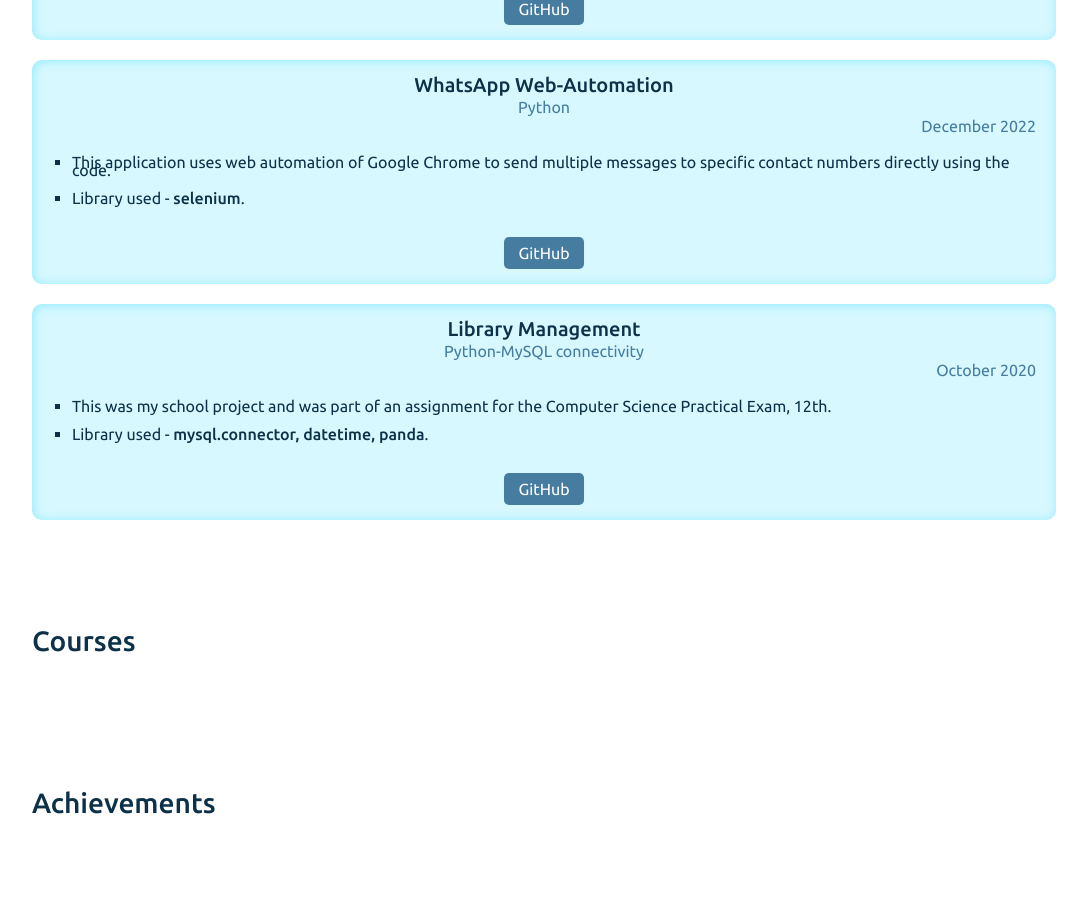
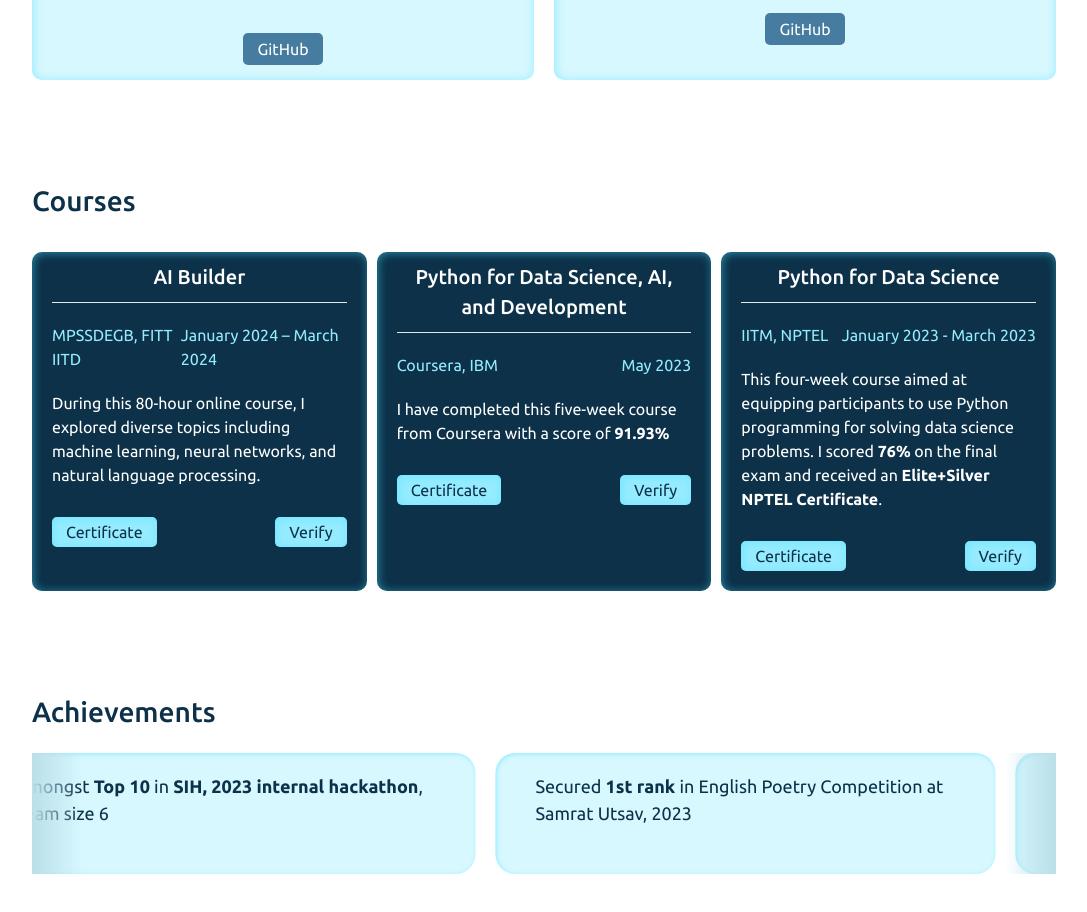
Before and after one commit to anubagre/portfolio-anu, a React (Create React App) app: page / in a window 1280 px wide. Shown: the part 1840-2752 px from the top of the page, without its empty margins (96-1183 px from the left). Before the commit the page ends 2684 px from the top, so only its background shows below. Built offline with nearby package versions, Linux system fonts and the light colour scheme; what tailwindcss-dotted-background would draw is missing.

Commit message:
added courses and achi

```diff
--- a/src/Components/Achievements.jsx
+++ b/src/Components/Achievements.jsx
@@ -1,11 +1,32 @@
 import React from 'react'
 import '../Styles/achievements.css'
 
-export default function Achievements({componentRef}) {
+export default function Achievements({ componentRef }) {
   return (
     <div className='achievements-main-div'>
       <div className='empty-space' ref={componentRef}></div>
       <div className='achievements-heading'>Achievements</div>
+      <div className="all-achievements">
+        <div className="achi-slider">
+          <div><a href="https://www.linkedin.com/posts/anu-bagre_team-techfest-winner-activity-7027564170933854208-4E8K?utm_source=share&utm_medium=member_desktop" target='_blank'><b>1st rank</b> in Coding Competition, <b>Satyarth</b> (Tech fest 2023, SATI, Vidisha); Team size-5</a></div>
+          <div><a href="https://www.linkedin.com/posts/anu-bagre_kriyeta-hackathon-innovation-activity-7167070886401970176-n_3C?utm_source=share&utm_medium=member_desktop" target='_blank'>Amongst <b>Top 5</b> in Kriyeta 2.0 hackathon, Team size 5</a></div>
+          <div>Amongst <b>Top 10</b> in <b>SIH, 2023 internal hackathon</b>, Team size 6 </div>
+          <div><a href="https://youtu.be/5ggWsD5qUi4?si=DP0El7aH3idQomDx" target='_blank'>Secured <b>1st rank</b> in English Poetry Competition at Samrat Utsav, 2023</a></div>
+          <div>Secured <b>2nd rank</b> in Hindi Extempore Competition at Samrat Utsav, 2022</div>
+          <div><a href="https://drive.google.com/file/d/1ymF4oRjuW7_LSCM0RiqzrTbHDKpSe3Mc/view?usp=sharing" target='_blank'>Participated in <b>Google Solution Challenge</b>, 2024</a></div>
+          <div>Participated in Debate, Quiz, Slogan, Poem, Drawing, and Essay Writing Competition and received applauds</div>
+        </div>
+        <div className="achi-slider">
+          <div><a href="https://www.linkedin.com/posts/anu-bagre_team-techfest-winner-activity-7027564170933854208-4E8K?utm_source=share&utm_medium=member_desktop" target='_blank'><b>1st rank</b> in Coding Competition, <b>Satyarth</b> (Tech fest 2023, SATI, Vidisha); Team size-5</a></div>
+          <div><a href="https://www.linkedin.com/posts/anu-bagre_kriyeta-hackathon-innovation-activity-7167070886401970176-n_3C?utm_source=share&utm_medium=member_desktop" target='_blank'>Amongst <b>Top 5</b> in Kriyeta 2.0 hackathon, Team size 5</a></div>
+          <div>Amongst <b>Top 10</b> in <b>SIH, 2023 internal hackathon</b>, Team size 6 </div>
+          <div><a href="https://youtu.be/5ggWsD5qUi4?si=DP0El7aH3idQomDx" target='_blank'>Secured <b>1st rank</b> in English Poetry Competition at Samrat Utsav, 2023</a></div>
+          <div>Secured <b>2nd rank</b> in Hindi Extempore Competition at Samrat Utsav, 2022</div>
+          <div><a href="https://drive.google.com/file/d/1ymF4oRjuW7_LSCM0RiqzrTbHDKpSe3Mc/view?usp=sharing" target='_blank'>Participated in <b>Google Solution Challenge</b>, 2024</a></div>
+          <div>Participated in Debate, Quiz, Slogan, Poem, Drawing, and Essay Writing Competition and received applauds</div>
+        </div>
+      </div>
+      <div className='end-text'>Thanks for visiting!</div>
     </div>
   )
 }
--- a/src/Components/Courses.jsx
+++ b/src/Components/Courses.jsx
@@ -1,11 +1,56 @@
 import React from 'react'
 import '../Styles/courses.css'
 
-export default function Courses({componentRef}) {
+export default function Courses({ componentRef }) {
   return (
     <div className='courses-main-div'>
       <div className='empty-space' ref={componentRef}></div>
       <div className='courses-heading'>Courses</div>
+      <div className="all-courses">
+        {/* AI Builder */}
+        <div className="ai-builder course">
+          <div className="course-heading">AI Builder</div>
+          <hr />
+          <div className='course-detail'>
+            <div className='course-by'>MPSSDEGB, FITT IITD</div>
+            <div className="course-date">January 2024 – March 2024</div>
+          </div>
+          <div className='course-description'>During this 80-hour online course, I explored diverse topics including machine learning, neural networks, and natural language processing.</div>
+          <div className='course-buttons'>
+            <a href="https://drive.google.com/file/d/1GVze5SKC8HJ1ZDYNKIFZ9Yv5b0YZx5oE/view?usp=sharing" target='_blank'>Certificate</a>
+            <a href="https://mp-iitd.in/index.php/cohort-1-january-to-march-2024-certificates/" target='_blank'>Verify</a>
+          </div>
+        </div>
+        {/* Python for DS, AI and Dev */}
+        <div className="python-1 course">
+          <div className="course-heading">Python for Data Science, AI, and Development</div>
+          <hr />
+          <div className='course-detail'>
+            <div className='course-by'>Coursera, IBM</div>
+            <div className="course-date">May 2023</div>
+          </div>
+          <div className='course-description'>I have completed this five-week course from Coursera with a score of <b>91.93%</b> </div>
+          <div className='course-buttons'>
+            <a href="https://drive.google.com/file/d/1KIaluy-YDMS7aMYrdf0y6U8QhZ0VPXFz/view?usp=sharing" target='_blank'>Certificate</a>
+            <a href="https://coursera.org/verify/G7SNTKHQDAKY" target='_blank'>Verify</a>
+          </div>
+        </div>
+        {/* Python for DS */}
+        <div className="python-2 course">
+          <div className="course-heading">Python for Data Science</div>
+          <hr />
+          <div className='course-detail'>
+            <div className='course-by'>IITM, NPTEL</div>
+            <div className="course-date">January 2023 - March 2023</div>
+          </div>
+          <div className='course-description'>This four-week course aimed at equipping participants to use Python programming for solving data science problems. I scored <b>76%</b> on the final exam and received an <b>Elite+Silver NPTEL Certificate</b>.</div>
+          <div className='course-buttons'>
+            <a href="https://drive.google.com/file/d/1uUidtbK1edavivXLcyLT_RioYJm5xzoE/view?usp=sharing" target='_blank'>Certificate</a>
+            <a href="https://nptel.ac.in/noc/E_Certificate/NPTEL23CS21S3428013503025410" target='_blank'>Verify</a>
+          </div>
+        </div>
+
+      </div>
     </div>
   )
 }
--- a/src/Styles/achievements.css
+++ b/src/Styles/achievements.css
@@ -17,3 +17,75 @@
     font-weight: 500;
     margin-bottom: 20px;
 }
+
+/* Slider */
+.all-achievements{
+    overflow: hidden;
+    display: flex;
+    margin-bottom: 30px;
+    position: relative;
+}
+
+.all-achievements::before{
+    position: absolute;
+    top: 0;
+    left: 0;
+    width: 50px;
+    height: 100%;
+    background: linear-gradient(to left, rgba(255, 255, 255, 0), #badfe8);
+    content: " ";
+    z-index: 2;
+}
+
+.all-achievements::after{
+    position: absolute;
+    top: 0;
+    right: 0;
+    width: 50px;
+    height: 100%;
+    background: linear-gradient(to right, rgba(255, 255, 255, 0), #badfe8);
+    content: " ";
+    z-index: 2;
+}
+
+@keyframes slider {
+    from{
+        transform: translateX(0);
+    }
+    to{
+        transform: translateX(-100%);
+    }
+}
+
+.all-achievements:hover .achi-slider{
+    animation-play-state: paused;
+}
+
+.achi-slider{
+    animation: 20s slider infinite linear;
+    display: flex;
+}
+
+.achi-slider div{
+    margin: 0px 10px;
+    color: var(--text);
+    font-size: 18px;
+    font-weight: 400;
+    background-color: var(--bg);
+    box-shadow: inset 1px 1px 4px var(--shadow);
+    border-radius: 20px;
+    padding: 20px 40px;
+    width: 500px;
+}
+
+.achi-slider a{
+    cursor: pointer;
+}
+
+.end-text{
+    color: var(--text2);
+    font-size: 14px;
+    text-align: center;
+    margin-top: 100px;
+    margin-bottom: 100px;
+}
--- a/src/Styles/courses.css
+++ b/src/Styles/courses.css
@@ -4,6 +4,7 @@
     --text: #0C3149;
     --text2: #467CA0;
     --border: #48E0FF;
+    --text3: #96ecff;
 }
 
 .courses-main-div{
@@ -17,3 +18,69 @@
     font-weight: 500;
     margin-bottom: 20px;
 }
+
+.all-courses{
+    display: grid;
+    grid-template-columns: 1fr 1fr 1fr;
+    gap: 10px;
+}
+
+/* Individual Course */
+.course{
+    border: none;
+    border-radius: 10px;
+    padding: 10px 20px;
+    background-color: var(--text);
+    box-shadow: inset 1px 1px 10px var(--shadow);
+    margin-top: 10px;
+    transform: scale(1);
+    transition: transform 0.3s;
+}
+
+.course:hover{
+    transform: scale(1.01);
+}
+
+.course hr{
+    margin-top: 10px;
+}
+
+.course-heading{
+    color: white;
+    font-weight: 500;
+    text-align: center;
+    font-size: 20px;
+}
+
+.course-detail{
+    display: flex;
+    justify-content: space-between;
+    font-size: 16px;
+    color: var(--text3);
+    margin-top: 20px;
+}
+
+.course-description{
+    color: white;
+    font-weight: 400;
+    margin-top: 20px;
+}
+
+.course-buttons{
+    display: flex;
+    justify-content: space-between;
+}
+
+.course-buttons a{
+    background-color: var(--text3);
+    color: var(--text);
+    box-shadow: inset 1px 1px 10px var(--shadow);
+    border-radius: 5px;
+    padding: 3px 14px;
+    margin: 30px 0px 10px 0px;
+    transition: 3;
+}
+
+.course-buttons a:hover{
+    border-radius: 15px 10px;
+}
--- a/src/Styles/projects.css
+++ b/src/Styles/projects.css
@@ -18,6 +18,12 @@
     margin-bottom: 20px;
 }
 
+.all-projects{
+    display: grid;
+    grid-template-columns: 1fr 1fr;
+    gap: 20px;
+}
+
 .all-projects:hover .project:not(:hover){
     background-color: #C4EEFA;
 }
@@ -28,7 +34,6 @@
     border-radius: 10px;
     background-color: var(--bg);
     box-shadow: inset 1px 1px 10px var(--shadow);
-    margin-top: 20px;
     padding: 10px 20px;
     transform: scale(1);
     transition: transform 0.3s;
@@ -78,8 +83,8 @@
 
 .proj-description ul li{
     list-style: square;
-    line-height: 8px;
     font-weight: 400;
+    line-height: 20px;
 }
 
 .proj-description ul li b{
@@ -99,3 +104,7 @@
     padding: 4px 14px;
     margin: 5px;
 }
+
+.proj-buttons a:hover{
+    border-radius: 15px 10px;
+}
```
